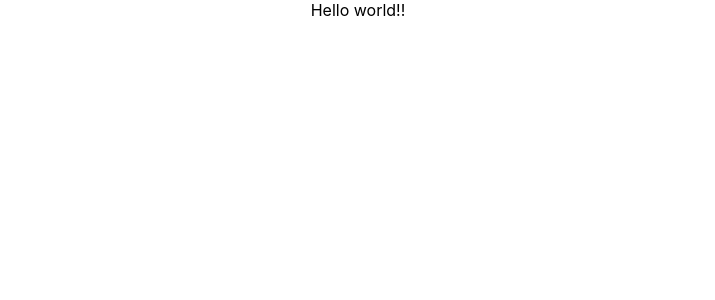
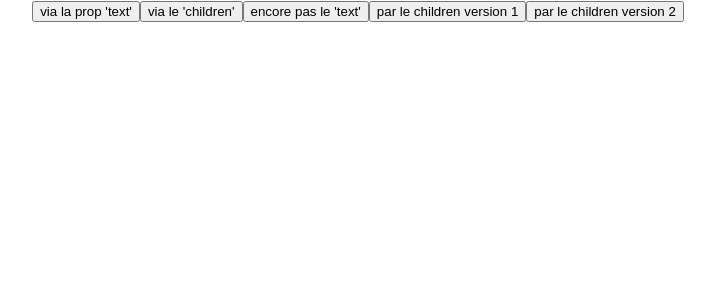
Before and after one commit to tforey/reactjs, a React (Create React App) app: page / in a window 1280 px wide. Shown: the top 300 px of the page, without its empty margins (282-997 px from the left). Built offline with nearby package versions, Linux system fonts and the light colour scheme.

Commit message:
les buttons

```diff
--- a/src/App/App.jsx
+++ b/src/App/App.jsx
@@ -1,11 +1,17 @@
 import React from 'react';
 //import logo from './logo.svg';
 import './App.css';
+import Button from './components/ui/Button/Button'
+import SimpleButton from './components/ui/Button/Button'
 
 function App() {
   return (
     <div className="App">
-       Hello world!!
+       <Button text="via la prop 'text'"/>
+       <Button>via le 'children'</Button>
+       <SimpleButton text="encore pas le 'text'"/>
+       <Button>par le children version 1</Button>
+       <Button children="par le children version 2"/>
     </div>
   );
 }
--- a/src/App/components/ui/Button/Button.jsx
+++ b/src/App/components/ui/Button/Button.jsx
@@ -1,7 +1,21 @@
 import React from 'react'
 
-const Button=()=>{
-    return <button className='Button'>tom</button>
+/**
+ * un bouton!!!
+ * @returns react component structure
+ */
+const Button=(props)=>{
+    console.log(props);
+    return <button className='Button'>
+        {
+             //accolade pour mettre du javascript la on passe par la props text
+            props.text
+        }
+        {
+            //...et là enfant
+            props.children
+        }
+    </button>;
 }
 
 /*
```
